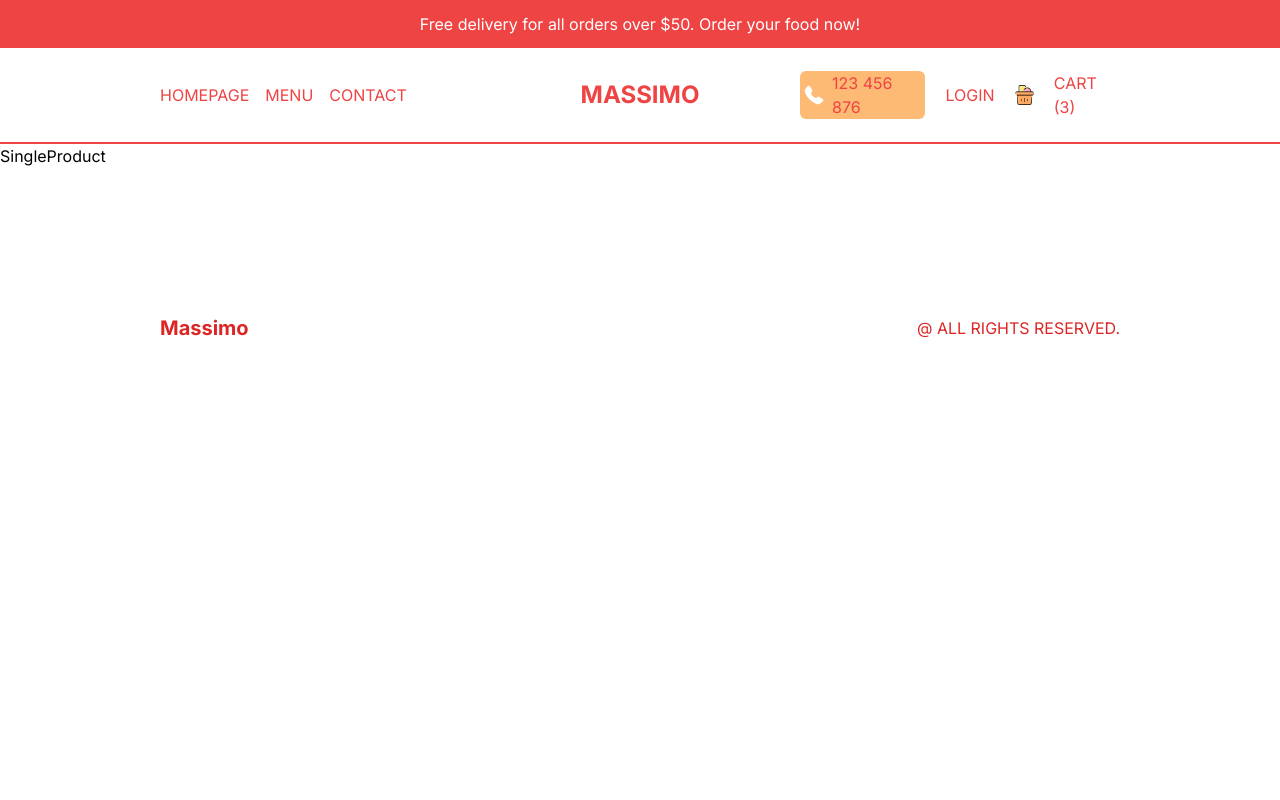
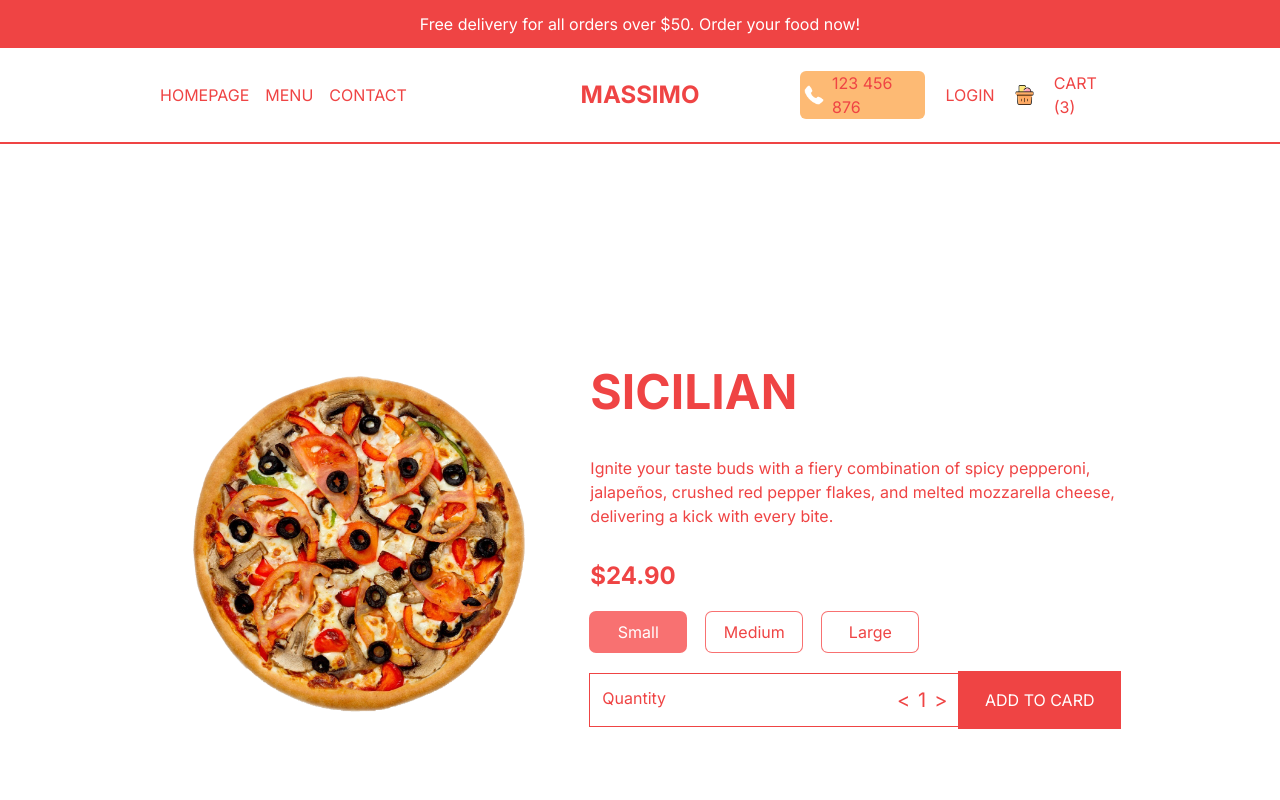
Before and after one commit to keremduman30/restaurant_app_nextjs, a Next.js app: page /product/1 in a window 1280 px wide. Shown: the top 800 px of the page. Built offline with nearby package versions, Linux system fonts and the light colour scheme.

Commit message:
single product page improved

```diff
--- a/src/app/product/[id]/page.tsx
+++ b/src/app/product/[id]/page.tsx
@@ -1,7 +1,36 @@
+import Price from "@/component/Price";
+import { singleProduct } from "@/data";
+import Image from "next/image";
 import React from "react";
 
 const SingleProduct = () => {
-  return <div>SingleProduct</div>;
+  return (
+    <div className="p-4 lg:px-20 xl:p-40 h-screen flex flex-col  justify-around text-red-500 md:flex-row md:items-center md:gap-8 ">
+      {/* image container */}
+      {singleProduct.img && (
+        <div className="relative w-full h-1/2 md:h-[70%] ">
+          <Image
+            src={singleProduct.img}
+            alt=""
+            fill
+            className="object-contain"
+          />
+        </div>
+      )}
+      {/* text container */}
+      <div className=" h-1/2 flex flex-col gap-5 md:h-[70%] md:justify-center md:gap-6 xl:gap-8">
+        <h1 className="text-3xl uppercase font-bold my-2 xl:text-5xl">
+          {singleProduct.title}
+        </h1>
+        <p>{singleProduct.desc}</p>
+        <Price
+          price={singleProduct.price}
+          id={singleProduct.id}
+          options={singleProduct.options}
+        />
+      </div>
+    </div>
+  );
 };
 
 export default SingleProduct;
--- /dev/null
+++ b/src/component/Price.tsx
@@ -0,0 +1,61 @@
+"use client";
+import React, { useEffect, useState } from "react";
+type Props = {
+  price: number;
+  id: number;
+  options?: { title: string; additionalPrice: number }[];
+};
+const Price = ({ price, id, options }: Props) => {
+  const [total, setTotal] = useState<number>(0);
+  const [quantity, setQuantity] = useState<number>(1);
+  const [selected, setSelected] = useState<number>(0);
+
+  useEffect(() => {
+    setTotal(
+      quantity * (options ? price + options[selected].additionalPrice : price)
+    );
+  }, [options, price, quantity, selected]);
+
+  const handler = (value: string) => {
+    if (value === "a") {
+      setQuantity(quantity < 10 ? quantity + 1 : 10);
+    } else {
+      setQuantity(quantity > 1 ? quantity - 1 : 1);
+    }
+  };
+  return (
+    <div className="flex flex-col gap-5">
+      <h2 className="text-2xl font-bold">${total.toFixed(2)}</h2>
+      {/* options container */}
+      <div className="flex gap-5 items-center ">
+        {options?.map((e, i) => (
+          <button
+            onClick={() => setSelected(i)}
+            key={e.title}
+            className={`min-w-[6rem]  p-2  ring-1 ring-red-400 rounded-md hover:bg-red-500 hover:text-white ${
+              selected === i && "bg-red-400 text-white"
+            }`}
+          >
+            {e.title}
+          </button>
+        ))}
+      </div>
+      {/* add container  */}
+      <div className="flex items-center justify-between  h-14">
+        <div className="flex justify-between w-full p-3 ring-1 ring-red-500 ">
+          <span>Quantity</span>
+          <div className="flex items-center gap-2 text-xl">
+            <button onClick={() => handler("d")}>{"<"}</button>
+            <span>{quantity}</span>
+            <button onClick={() => handler("a")}>{">"}</button>
+          </div>
+        </div>
+        <button className="uppercase w-56 h-14 p-3 bg-red-500 text-white ring-1 ring-red-500">
+          Add to card
+        </button>
+      </div>
+    </div>
+  );
+};
+
+export default Price;
```
